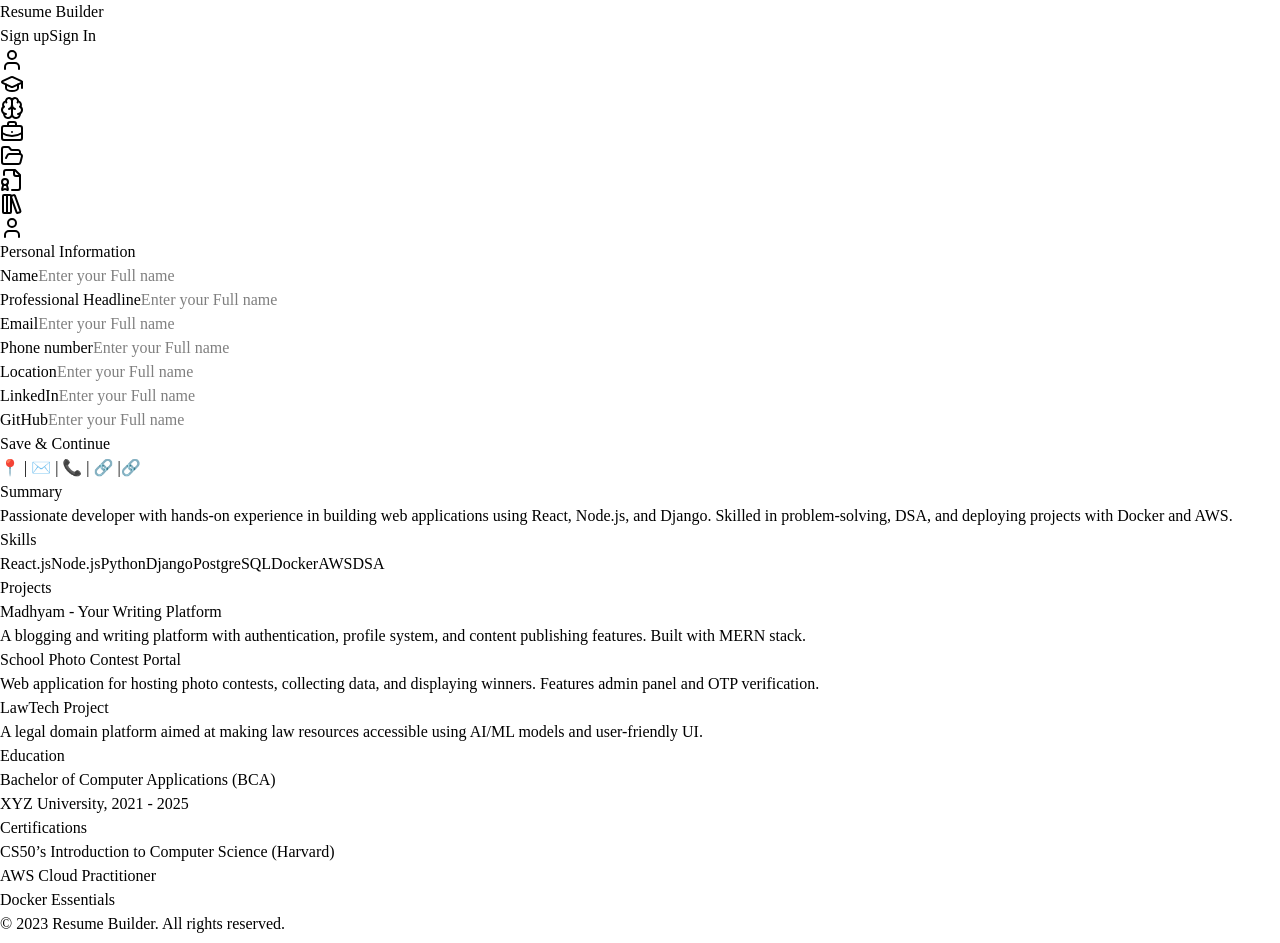
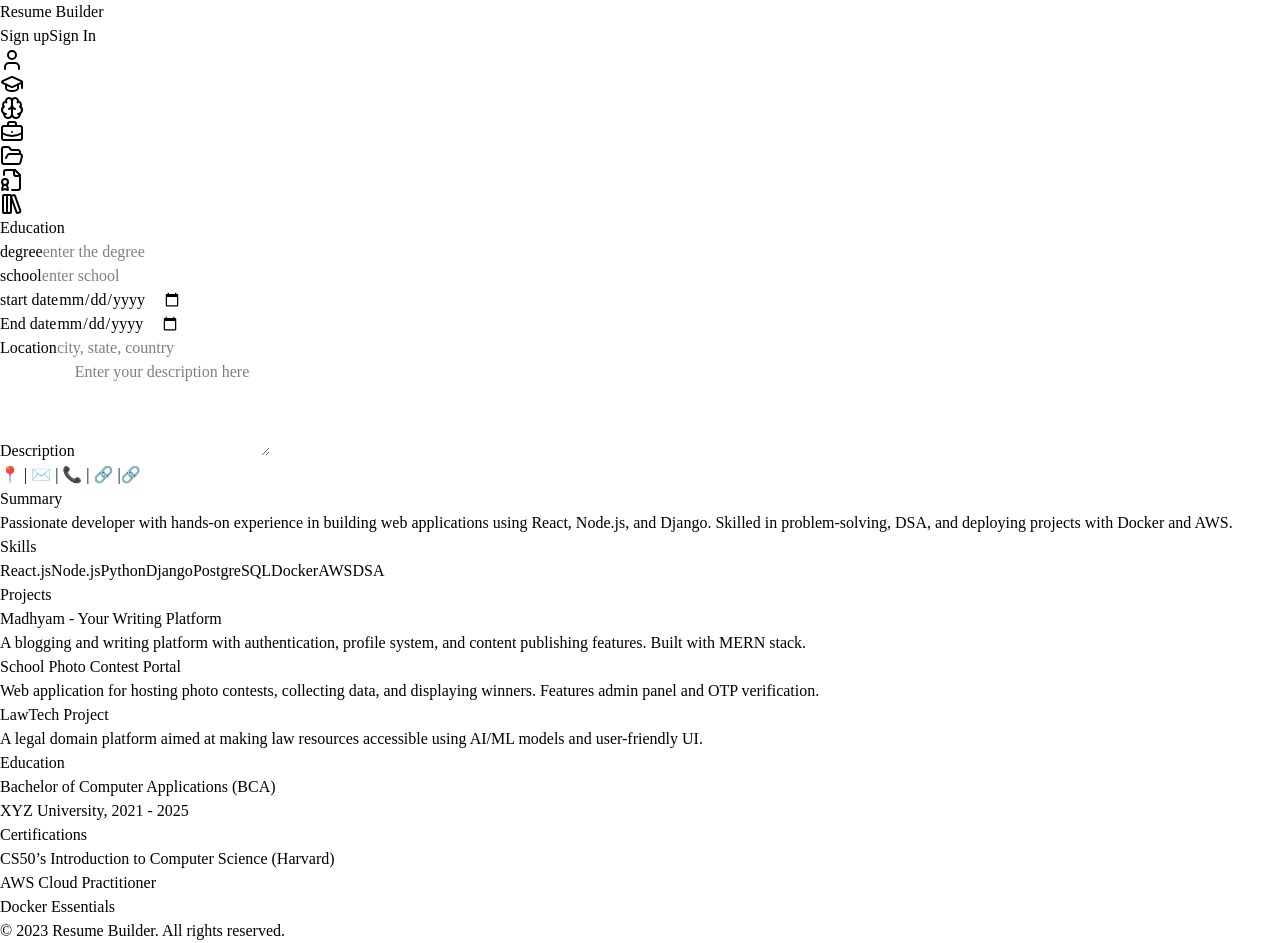
Before and after one commit to prakashMpandey/resume-project, a React (Vite) app in the folder frontend/: page / in a window 1280 px wide. Built offline with nearby package versions, Linux system fonts and the light colour scheme.

Commit message:
create education form

```diff
--- a/frontend/src/App.jsx
+++ b/frontend/src/App.jsx
@@ -5,6 +5,7 @@ import Header from './components/Header'
 import Preview from './components/Preview'
 import Footer from './components/Footer'
 import PersonalInfoForm from './components/PersonalInfoForm'
+import Education from './components/Education'
 function App() {
 
 
@@ -17,12 +18,13 @@ function App() {
   <div className='bg-gray-100  '>
 
   <Header/>
-     <div className="flex flex-row gap-4 h-[calc(100vh-30px)] my-1   lg:my-5 xl:my-8">
+     <div className="flex items-center flex-row gap-4 h-[calc(100vh-30px)] my-1   lg:my-5 xl:my-8">
      <SideMenu />
-  <div className='p-2 '>
-    <PersonalInfoForm/>
+  <div className='  lg:min-w-xl max-w-lg '>
+    {/* <PersonalInfoForm/> */}
+    <Education/>
   </div>
-  <div className='p-2  overflow-auto h-[calc(100vh-30px)]'>
+  <div className='p-2 hidden md:block  overflow-auto h-[calc(100vh-30px)]'>
     <Preview/>
   </div>
 
--- /dev/null
+++ b/frontend/src/components/Education.jsx
@@ -0,0 +1,95 @@
+import React, { useState } from "react";
+import { useSelector, useDispatch } from "react-redux";
+import { addEduInfo } from "../features/formSlice";
+import Input from "./Input";
+function Education() {
+  const [educationData, setEducationData] = useState({
+    degree: "",
+    school: "",
+    startDate: "",
+    endDate: "",
+    location: "",
+    description: "",
+  });
+
+  const dispatch = useDispatch();
+
+  const handleEducationChange = (e) => {
+    const { name, value } = e.target;
+
+    console.log(name, value);
+    setEducationData({
+      ...educationData,
+      [name]: value,
+    });
+
+    dispatch(addEduInfo(educationData));
+
+
+  };
+
+  return (
+    <div className=" bg-white rounded-md shadow-md p-4">
+      <div>
+        <h1 className="text-gray-900 font-bold text-2xl">Education</h1>
+      </div>
+      <div>
+        <div className="flex flex-col gap-4 mt-4">
+          <Input
+            label="degree"
+            name={"degree"}
+            value={educationData.degree}
+            placeholder={"enter the degree"}
+            onChange={handleEducationChange}
+          />
+          <Input
+            label="school"
+            name={"school"}
+            value={educationData.school}
+            placeholder={"enter school"}
+            onChange={handleEducationChange}
+          />
+          {/*
+// dates and all */}
+          <div className="grid lg:grid-cols-3 grid-cols-1 gap-4">
+            <Input
+              label="start date"
+              name={"startDate"}
+              value={educationData.startDate}
+              type="date"
+              onChange={handleEducationChange}
+            />
+            <Input
+              label="End date"
+               name={"EndDate"}
+              value={educationData.endDate}
+              type="date"
+              onChange={handleEducationChange}
+            />
+            <Input
+              label="Location"
+               name={"location"}
+              value={educationData.location}
+              placeholder={"city, state, country"}
+              onChange={handleEducationChange}
+            />
+          </div>
+
+          <div className="flex flex-col gap-2 mt-4">
+            <label className="text-md font-medium">Description</label>
+            <textarea
+              value={educationData.description}
+              name={"description"}
+              onChange={handleEducationChange}
+              className="py-2 px-4   border border-gray-300 rounded-md p-2 focus:outline-none focus:ring-2 focus:ring-blue-500"
+              rows="4"
+              placeholder="Enter your description here"
+            ></textarea>
+          </div>
+        </div>
+      </div>
+    </div>
+  );
+}
+
+export default Education;
--- /dev/null
+++ b/frontend/src/components/Input.jsx
@@ -0,0 +1,20 @@
+import React from 'react'
+
+function Input({label,value,onChange,placeholder,name,type='text',className=[]},ref) {
+  return (
+    <div className='flex flex-col gap-2'>
+    {label &&  <label htmlFor="" className=' capitalize text-md font-medium'>{label}</label>}
+      <input type={type}
+      value={value}
+      onChange={onChange}
+      className={`py-2 px-4 placeholder:capitalize placeholder:p-1  border border-gray-300 rounded-md p-2 focus:outline-none focus:ring-2 focus:ring-blue-500 ${className}`
+      }
+        placeholder={placeholder}
+        name={name}
+      />
+
+    </div>
+  )
+}
+
+export default Input
--- a/frontend/src/components/Preview.jsx
+++ b/frontend/src/components/Preview.jsx
@@ -4,7 +4,7 @@ import { useSelector } from "react-redux";
 export default function Preview() {
 
     const personalInfo=useSelector((state)=> state.formInfo.personalInfo);
-    console.log(personalInfo)
+
   return (
     <div className="max-w-3xl mx-auto bg-white shadow-lg rounded-2xl p-8">
       {/* Header */}
```
